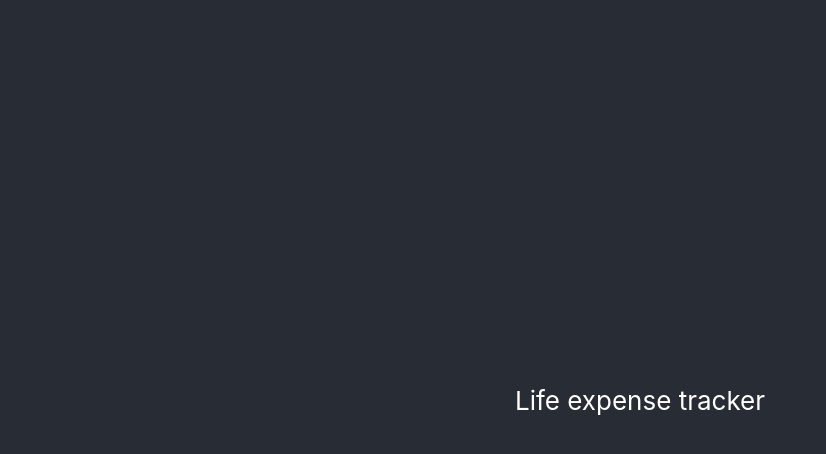
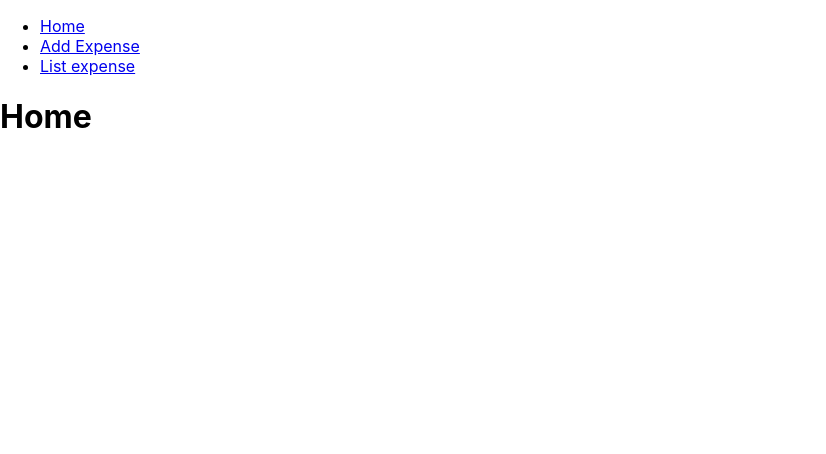
Before and after one commit to sguha-work/life-expense-tracker, a React (Create React App) app: page / in a window 1280 px wide. Shown: the top 454 px of the page, without its empty margins (0-826 px from the left). Built offline with nearby package versions, Linux system fonts and the light colour scheme.

Commit message:
router added

```diff
--- a/package.json
+++ b/package.json
@@ -2,7 +2,7 @@
   "name": "life-expense-tracker",
   "version": "0.1.0",
   "private": true,
-  "homepage":"https://sguha-work.github.io/life-expense-tracker/",
+  "homepage": "https://sguha-work.github.io/life-expense-tracker/",
   "dependencies": {
     "@testing-library/jest-dom": "^5.16.5",
     "@testing-library/react": "^13.4.0",
@@ -40,6 +40,7 @@
     ]
   },
   "devDependencies": {
-    "gh-pages": "^4.0.0"
+    "gh-pages": "^4.0.0",
+    "react-router-dom": "^6.4.2"
   }
 }
--- a/src/App.js
+++ b/src/App.js
@@ -1,13 +1,8 @@
 import './App.css';
-
+import Router from './Router';
 function App() {
   return (
-    <div className="App">
-      <header className="App-header">
-        Life expense tracker
-      </header>
-      <table></table>
-    </div>
+    <Router></Router>
   );
 }
 
--- /dev/null
+++ b/src/Router.js
@@ -0,0 +1,17 @@
+import { BrowserRouter, Routes, Route } from "react-router-dom";
+import Layout from "./pages/Layout";
+import Home from "./pages/Home/Home";
+import AddExpense from "./pages/AddExpense/AddExpense";
+import ListExpense from "./pages/ListExpense/ListExpense";
+const Router = ()=>(
+    <BrowserRouter>
+      <Routes>
+        <Route path="/" element={<Layout />}>
+          <Route index element={<Home />} />
+          <Route path="add-expense" element={<AddExpense />} />
+          <Route path="list-expense" element={<ListExpense />} />
+        </Route>
+      </Routes>
+    </BrowserRouter>
+);
+export default Router;
--- a/src/index.js
+++ b/src/index.js
@@ -3,7 +3,6 @@ import ReactDOM from 'react-dom/client';
 import './index.css';
 import App from './App';
 import reportWebVitals from './reportWebVitals';
-
 const root = ReactDOM.createRoot(document.getElementById('root'));
 root.render(
   <React.StrictMode>
--- /dev/null
+++ b/src/pages/AddExpense/AddExpense.js
@@ -0,0 +1,5 @@
+const AddExpense = () => {
+  return <h1>AddExpense</h1>;
+};
+
+export default AddExpense;
--- /dev/null
+++ b/src/pages/Home/Home.js
@@ -0,0 +1,5 @@
+const Home = () => {
+  return <h1>Home</h1>;
+};
+
+export default Home;
--- /dev/null
+++ b/src/pages/Layout.js
@@ -0,0 +1,25 @@
+import { Outlet, Link } from "react-router-dom";
+
+const Layout = () => {
+  return (
+    <>
+      <nav>
+        <ul>
+          <li>
+            <Link to="/">Home</Link>
+          </li>
+          <li>
+            <Link to="/add-expense">Add Expense</Link>
+          </li>
+          <li>
+            <Link to="/list-expense">List expense</Link>
+          </li>
+        </ul>
+      </nav>
+
+      <Outlet />
+    </>
+  )
+};
+
+export default Layout;
--- /dev/null
+++ b/src/pages/ListExpense/ListExpense.js
@@ -0,0 +1,5 @@
+const ListExpense = () => {
+  return <h1>ListExpense</h1>;
+};
+
+export default ListExpense;
--- a/src/services/FireBaseService.js
+++ b/src/services/FireBaseService.js
@@ -10,8 +10,9 @@ class FireBaseService {
         appId: "1:657525821766:web:3a12ab7cec57b004d31547",
         measurementId: "G-TEKZNNYK7H"
       };
+      app = null;
     constructor() {
-
+        this.app = initializeApp(this.#firebaseConfig);
     }
     static getInstance() {
         if(this.#instance == null) {
```
Also changed, not shown: 1 other file (tests, documents, lock files or other folders).
